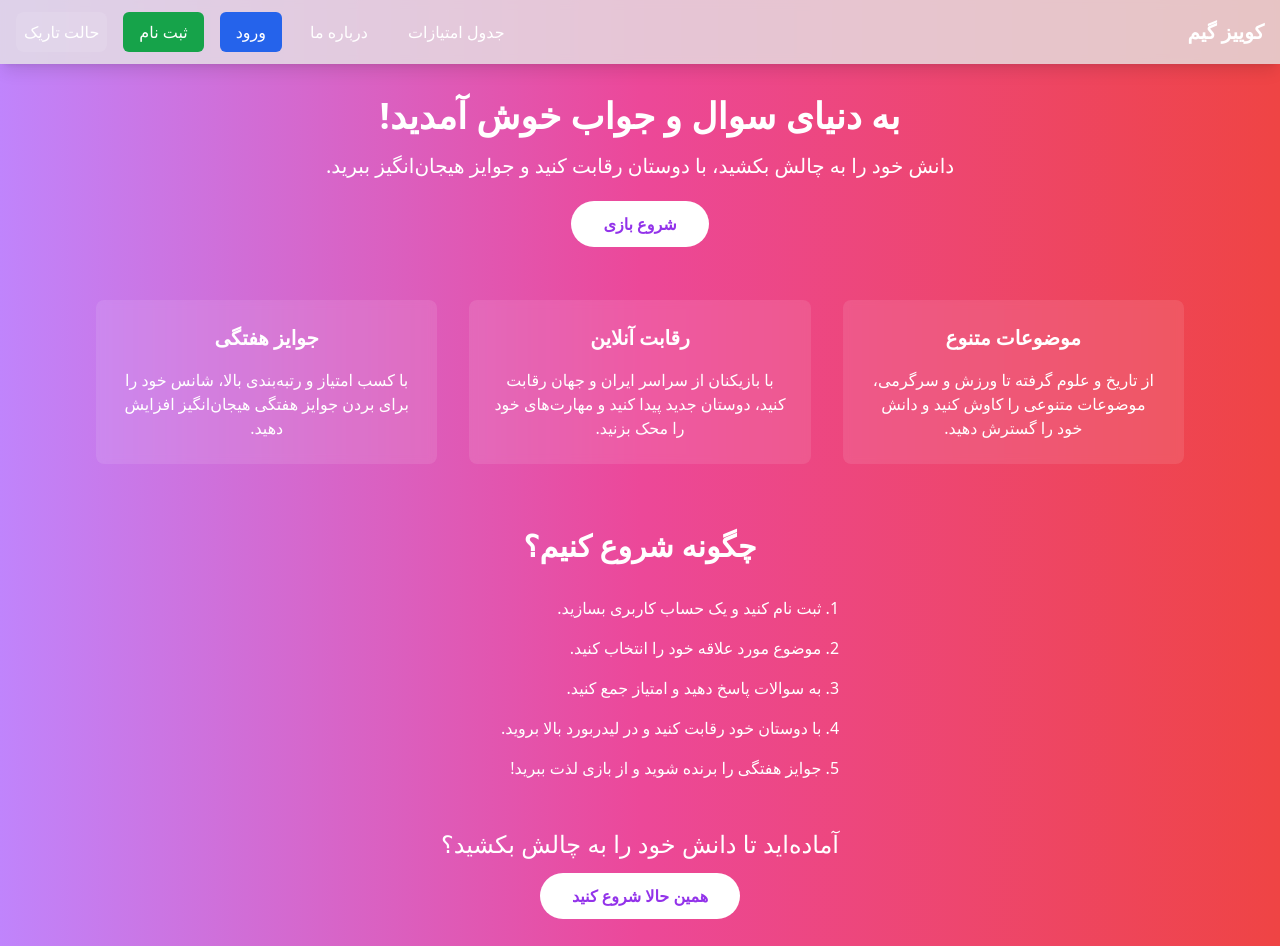
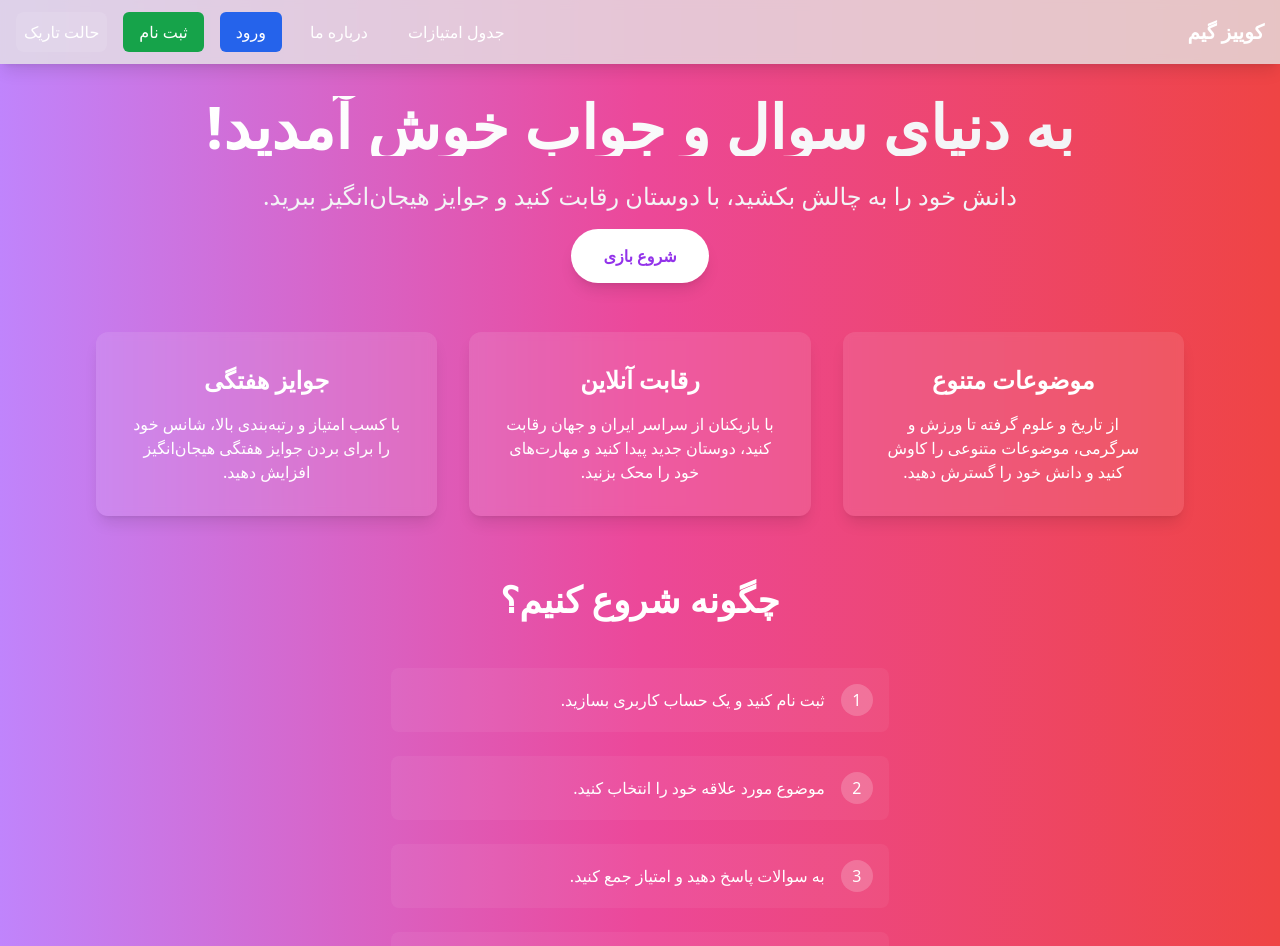
Before and after one commit to ali0083moi/web-project-frontend, a Next.js app: page / in a window 1280 px wide. Shown: the top 946 px of the page. Built offline with nearby package versions, Linux system fonts and the light colour scheme.

Commit message:
some changes in the style

```diff
--- a/app/globals.css
+++ b/app/globals.css
@@ -27,3 +27,19 @@ body {
   font-weight: normal;
   font-style: normal;
 }
+
+@keyframes float {
+  0% {
+    transform: translateY(0) translateX(0);
+  }
+  50% {
+    transform: translateY(-20px) translateX(20px);
+  }
+  100% {
+    transform: translateY(0) translateX(0);
+  }
+}
+
+.animate-float {
+  animation: float infinite ease-in-out;
+}
--- a/app/page.tsx
+++ b/app/page.tsx
@@ -1,73 +1,130 @@
+"use client";
+
 import Link from "next/link";
+import { motion } from "framer-motion";
+import { useEffect, useState } from "react";
+
+interface BackgroundBubble {
+  width: number;
+  height: number;
+  left: number;
+  top: number;
+  delay: number;
+  duration: number;
+}
 
 export default function Home() {
   return (
-    <main className="flex flex-col items-center justify-center flex-grow p-4 py-24 md:p-24 bg-gradient-to-r from-purple-400 via-pink-500 to-red-500 dark:from-purple-900 dark:via-pink-900 dark:to-red-900 min-h-screen">
+    <main className="flex flex-col items-center justify-center flex-grow p-4 py-32 md:p-24 bg-gradient-to-r from-purple-400 via-pink-500 to-red-500 dark:from-purple-900 dark:via-pink-900 dark:to-red-900 min-h-screen relative overflow-hidden">
       {/* Hero Section */}
-      <div className="text-center text-white mb-16">
-        <h1 className="text-4xl font-bold mb-4">
+      <motion.div
+        initial={{ opacity: 0, y: 20 }}
+        animate={{ opacity: 1, y: 0 }}
+        transition={{ duration: 0.8 }}
+        className="text-center text-white mb-16 relative z-10"
+      >
+        <h1 className="text-4xl md:text-6xl font-bold mb-6 bg-clip-text text-transparent bg-gradient-to-r from-white to-gray-100">
           به دنیای سوال و جواب خوش آمدید!
         </h1>
-        <p className="text-xl mb-8">
+        <p className="text-xl md:text-2xl mb-8 text-gray-100">
           دانش خود را به چالش بکشید، با دوستان رقابت کنید و جوایز هیجان‌انگیز
           ببرید.
         </p>
+        <motion.div whileHover={{ scale: 1.05 }} whileTap={{ scale: 0.95 }}>
           <Link
             href="/signup"
-          className="bg-white text-purple-600 dark:bg-gray-800 dark:text-purple-400 px-8 py-3 rounded-full font-bold hover:bg-opacity-90 transition"
+            className="bg-white text-purple-600 dark:bg-gray-800 dark:text-purple-400 px-8 py-4 rounded-full font-bold hover:bg-opacity-90 transition-all shadow-lg hover:shadow-xl"
           >
             شروع بازی
           </Link>
-      </div>
+        </motion.div>
+      </motion.div>
 
       {/* Features Grid */}
-      <div className="grid md:grid-cols-3 gap-8 text-white text-center max-w-6xl mb-16">
-        <div className="bg-white/10 dark:bg-gray-800/50 p-6 rounded-lg backdrop-blur-sm">
-          <h3 className="text-xl font-bold mb-4">موضوعات متنوع</h3>
-          <p>
-            از تاریخ و علوم گرفته تا ورزش و سرگرمی، موضوعات متنوعی را کاوش کنید
-            و دانش خود را گسترش دهید.
-          </p>
-        </div>
-        <div className="bg-white/10 dark:bg-gray-800/50 p-6 rounded-lg backdrop-blur-sm">
-          <h3 className="text-xl font-bold mb-4">رقابت آنلاین</h3>
-          <p>
-            با بازیکنان از سراسر ایران و جهان رقابت کنید، دوستان جدید پیدا کنید
-            و مهارت‌های خود را محک بزنید.
-          </p>
-        </div>
-        <div className="bg-white/10 dark:bg-gray-800/50 p-6 rounded-lg backdrop-blur-sm">
-          <h3 className="text-xl font-bold mb-4">جوایز هفتگی</h3>
-          <p>
-            با کسب امتیاز و رتبه‌بندی بالا، شانس خود را برای بردن جوایز هفتگی
-            هیجان‌انگیز افزایش دهید.
-          </p>
-        </div>
-      </div>
+      <motion.div
+        initial={{ opacity: 0, y: 30 }}
+        animate={{ opacity: 1, y: 0 }}
+        transition={{ duration: 0.8, delay: 0.2 }}
+        className="grid md:grid-cols-3 gap-8 text-white text-center max-w-6xl mb-16 relative z-10"
+      >
+        {[
+          {
+            title: "موضوعات متنوع",
+            description:
+              "از تاریخ و علوم گرفته تا ورزش و سرگرمی، موضوعات متنوعی را کاوش کنید و دانش خود را گسترش دهید.",
+          },
+          {
+            title: "رقابت آنلاین",
+            description:
+              "با بازیکنان از سراسر ایران و جهان رقابت کنید، دوستان جدید پیدا کنید و مهارت‌های خود را محک بزنید.",
+          },
+          {
+            title: "جوایز هفتگی",
+            description:
+              "با کسب امتیاز و رتبه‌بندی بالا، شانس خود را برای بردن جوایز هفتگی هیجان‌انگیز افزایش دهید.",
+          },
+        ].map((feature, index) => (
+          <motion.div
+            key={index}
+            whileHover={{ scale: 1.05 }}
+            className="bg-white/10 dark:bg-gray-800/50 p-8 rounded-xl backdrop-blur-sm hover:bg-white/20 transition-all duration-300 shadow-lg"
+          >
+            <h3 className="text-2xl font-bold mb-4">{feature.title}</h3>
+            <p>{feature.description}</p>
+          </motion.div>
+        ))}
+      </motion.div>
 
       {/* How to Start Section */}
-      <div className="text-white text-center max-w-4xl">
-        <h2 className="text-3xl font-bold mb-8">چگونه شروع کنیم؟</h2>
-        <ul className="text-right list-decimal list-inside space-y-4 mb-12">
-          <li>ثبت نام کنید و یک حساب کاربری بسازید.</li>
-          <li>موضوع مورد علاقه خود را انتخاب کنید.</li>
-          <li>به سوالات پاسخ دهید و امتیاز جمع کنید.</li>
-          <li>با دوستان خود رقابت کنید و در لیدربورد بالا بروید.</li>
-          <li>جوایز هفتگی را برنده شوید و از بازی لذت ببرید!</li>
+      <motion.div
+        initial={{ opacity: 0, y: 30 }}
+        animate={{ opacity: 1, y: 0 }}
+        transition={{ duration: 0.8, delay: 0.4 }}
+        className="text-white text-center max-w-4xl relative z-10"
+      >
+        <h2 className="text-4xl font-bold mb-12">چگونه شروع کنیم؟</h2>
+        <ul className="text-right list-none space-y-6 mb-16">
+          {[
+            "ثبت نام کنید و یک حساب کاربری بسازید.",
+            "موضوع مورد علاقه خود را انتخاب کنید.",
+            "به سوالات پاسخ دهید و امتیاز جمع کنید.",
+            "با دوستان خود رقابت کنید و در لیدربورد بالا بروید.",
+            "جوایز هفتگی را برنده شوید و از بازی لذت ببرید!",
+          ].map((step, index) => (
+            <motion.li
+              key={index}
+              initial={{ opacity: 0, x: -50 }}
+              animate={{ opacity: 1, x: 0 }}
+              transition={{ delay: index * 0.1 + 0.5 }}
+              className="flex items-center gap-4 bg-white/5 p-4 rounded-lg"
+            >
+              <span className="flex-shrink-0 w-8 h-8 bg-white/20 rounded-full flex items-center justify-center">
+                {index + 1}
+              </span>
+              {step}
+            </motion.li>
+          ))}
         </ul>
 
-        <div className="text-center">
-          <h3 className="text-2xl mb-6">
+        <motion.div
+          initial={{ opacity: 0 }}
+          animate={{ opacity: 1 }}
+          transition={{ delay: 1.2 }}
+          className="text-center"
+        >
+          <h3 className="text-3xl mb-8">
             آماده‌اید تا دانش خود را به چالش بکشید؟
           </h3>
+          <motion.div whileHover={{ scale: 1.05 }} whileTap={{ scale: 0.95 }}>
             <Link
               href="/signup"
-            className="bg-white text-purple-600 px-8 py-3 rounded-full font-bold hover:bg-opacity-90 transition"
+              className="bg-white text-purple-600 px-12 py-4 rounded-full font-bold hover:bg-opacity-90 transition-all shadow-lg hover:shadow-xl inline-block"
             >
               همین حالا شروع کنید
             </Link>
-        </div>
-      </div>
+          </motion.div>
+        </motion.div>
+      </motion.div>
     </main>
   );
 }
--- a/package.json
+++ b/package.json
@@ -10,6 +10,7 @@
   },
   "dependencies": {
     "axios": "^1.7.9",
+    "framer-motion": "^11.13.1",
     "next": "15.0.3",
     "next-themes": "^0.4.3",
     "react": "19.0.0-rc-66855b96-20241106",
```
Also changed, not shown: 1 other file (tests, documents, lock files or other folders). Lines whose indentation alone changed are shown as unchanged.
